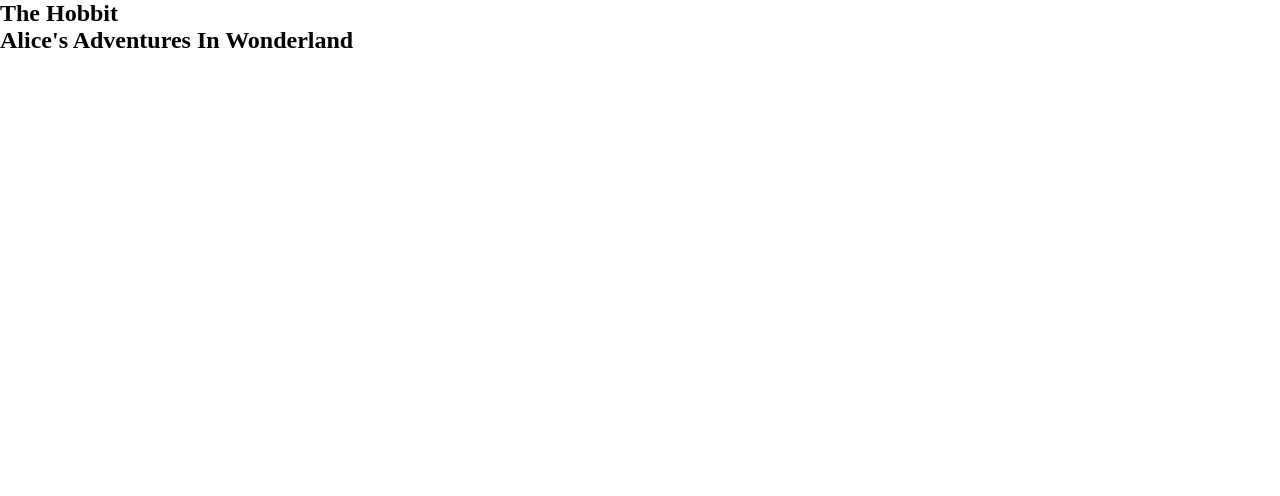
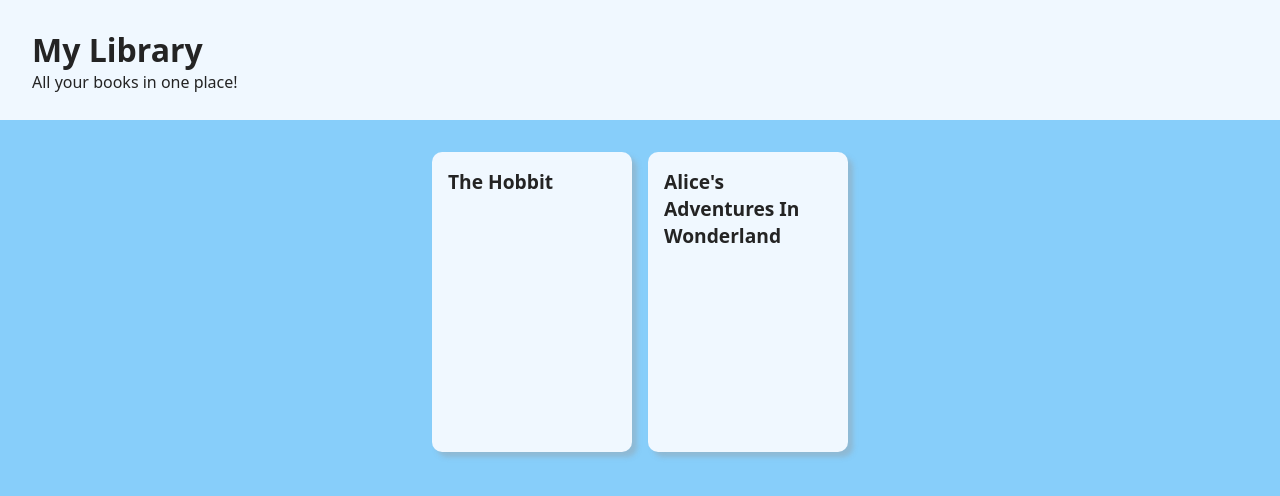
Before and after one commit to sarahrovie/library, a plain HTML site: page index.html in a window 1280 px wide. Drawn offline with Linux system fonts and the light colour scheme.

Commit message:
Add basic style to layout and cards

```diff
--- a/index.html
+++ b/index.html
@@ -8,7 +8,10 @@
     <title>Library</title>
   </head>
   <body>
-    <header></header>
+    <header>
+      <h1>My Library</h1>
+      <p>All your books in one place!</p>
+    </header>
     <main class="main-content"></main>
   </body>
   <script src="main.js"></script>
--- a/style.css
+++ b/style.css
@@ -8,3 +8,41 @@
   margin: 0;
   padding: 0;
 }
+
+body {
+  font-family: system-ui, -apple-system, BlinkMacSystemFont, 'Segoe UI', Roboto,
+    Oxygen, Ubuntu, Cantarell, 'Open Sans', 'Helvetica Neue', sans-serif;
+  min-height: 100vh;
+  background-color: #87cefa;
+  color: #242424;
+  display: grid;
+  grid-template-rows: 120px 1fr;
+}
+
+header {
+  background-color: #f0f8ff;
+  align-content: center;
+  justify-content: stretch;
+  padding-left: 2rem;
+}
+
+.main-content {
+  display: grid;
+  grid-template-columns: repeat(auto-fit, 200px);
+  justify-content: center;
+  gap: 1rem;
+  padding: 2rem;
+}
+
+.book-card {
+  background-color: #f0f8ff;
+  width: 200px;
+  height: 300px;
+  padding: 1rem;
+  border-radius: 10px;
+  box-shadow: 5px 5px 5px rgba(153, 153, 153, 0.404);
+}
+
+.book-card h2 {
+  font-size: 1.2rem;
+}
```
